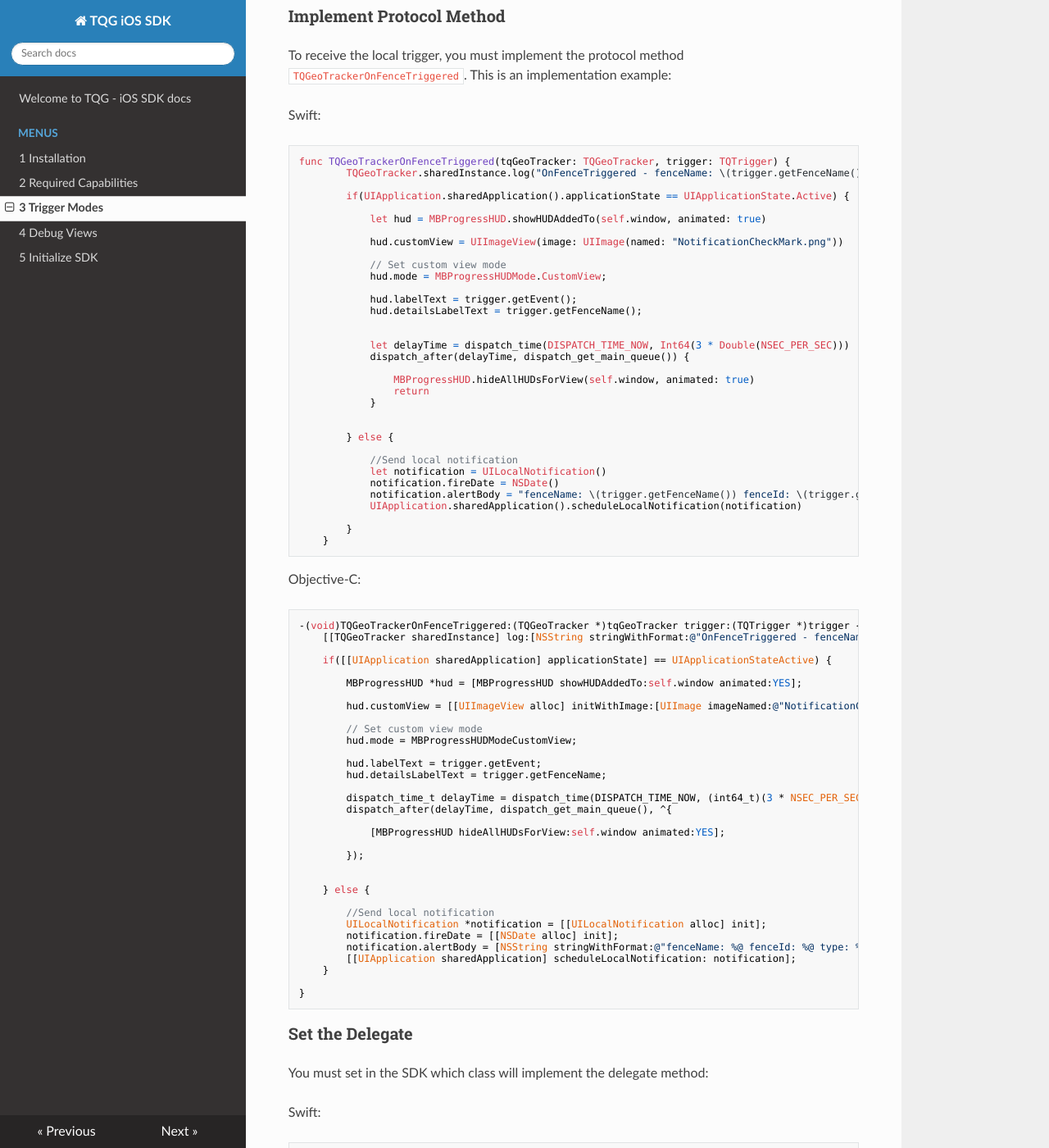
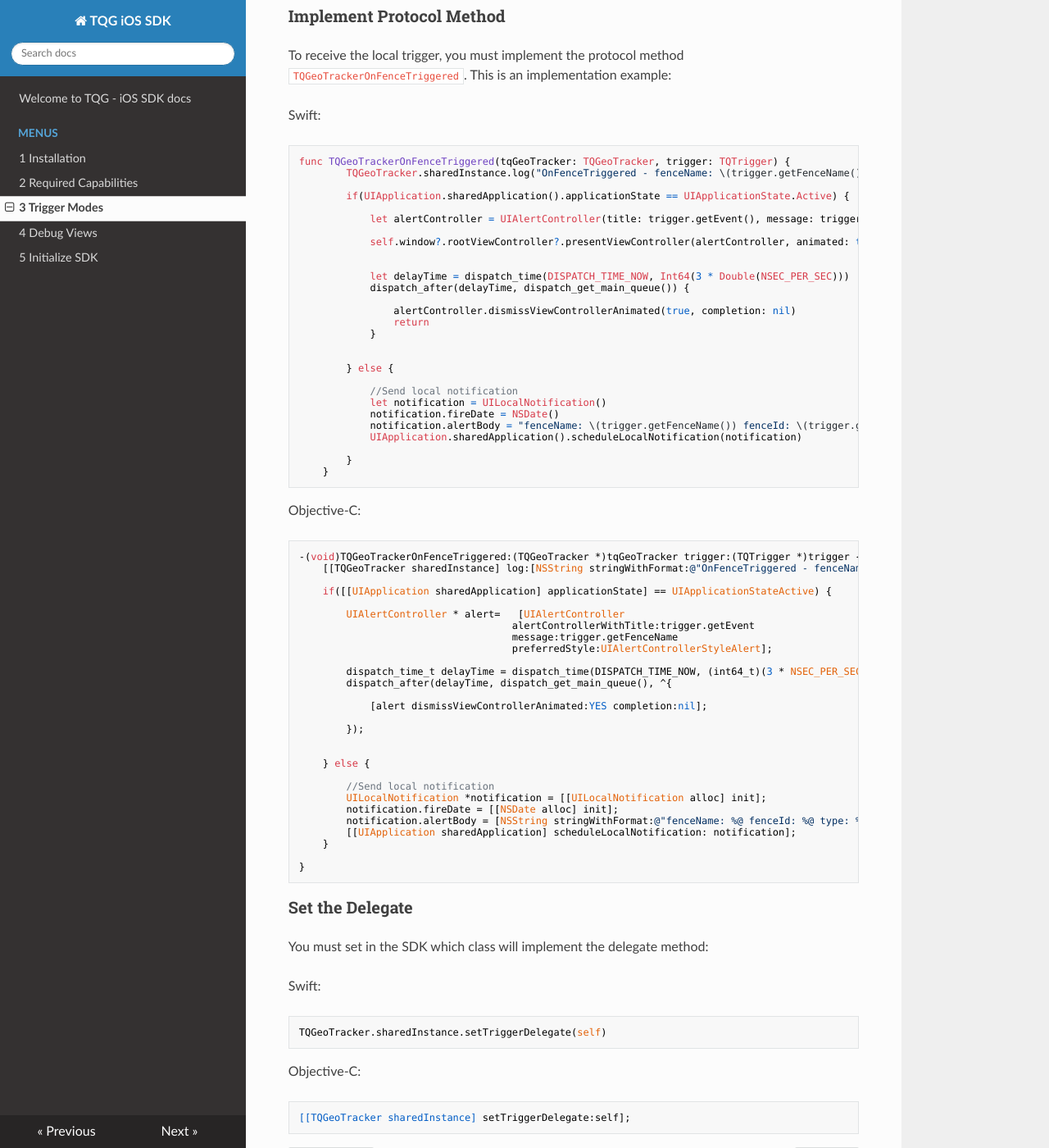
Before and after one commit to tq1/tqg-sdk-docs, an MkDocs documentation site: the page built from docs/menus/3-Trigger-Modes.md, in a window 1280 px wide and 1400 px high, scrolled down 967 px. Shown: the whole window at 82% size. Built offline with MkDocs 1.6.1, drawn with Linux system fonts in a browser that asks for light colours; nearby versions of some CDN libraries; some of the changed text lies outside the part shown.

Commit message:
Fix MBProgressHUD and delegate method

```diff
--- a/docs/menus/3-Trigger-Modes.md
+++ b/docs/menus/3-Trigger-Modes.md
@@ -46,21 +46,15 @@ func TQGeoTrackerOnFenceTriggered(tqGeoTracker: TQGeoTracker, trigger: TQTrigger
 
         if(UIApplication.sharedApplication().applicationState == UIApplicationState.Active) {
 
-            let hud = MBProgressHUD.showHUDAddedTo(self.window, animated: true)
+            let alertController = UIAlertController(title: trigger.getEvent(), message: trigger.getFenceName(), preferredStyle: .Alert)
 
-            hud.customView = UIImageView(image: UIImage(named: "NotificationCheckMark.png"))
-
-            // Set custom view mode
-            hud.mode = MBProgressHUDMode.CustomView;
-
-            hud.labelText = trigger.getEvent();
-            hud.detailsLabelText = trigger.getFenceName();
+            self.window?.rootViewController?.presentViewController(alertController, animated: true, completion: nil)
 
 
             let delayTime = dispatch_time(DISPATCH_TIME_NOW, Int64(3 * Double(NSEC_PER_SEC)))
             dispatch_after(delayTime, dispatch_get_main_queue()) {
 
-                MBProgressHUD.hideAllHUDsForView(self.window, animated: true)
+                alertController.dismissViewControllerAnimated(true, completion: nil)
                 return
             }
 
@@ -84,20 +78,15 @@ Objective-C:
 
     if([[UIApplication sharedApplication] applicationState] == UIApplicationStateActive) {
 
-        MBProgressHUD *hud = [MBProgressHUD showHUDAddedTo:self.window animated:YES];
-
-        hud.customView = [[UIImageView alloc] initWithImage:[UIImage imageNamed:@"NotificationCheckMark.png"]];
-
-        // Set custom view mode
-        hud.mode = MBProgressHUDModeCustomView;
-
-        hud.labelText = trigger.getEvent;
-        hud.detailsLabelText = trigger.getFenceName;
+        UIAlertController * alert=   [UIAlertController
+                                    alertControllerWithTitle:trigger.getEvent
+                                    message:trigger.getFenceName
+                                    preferredStyle:UIAlertControllerStyleAlert];
 
         dispatch_time_t delayTime = dispatch_time(DISPATCH_TIME_NOW, (int64_t)(3 * NSEC_PER_SEC));
         dispatch_after(delayTime, dispatch_get_main_queue(), ^{
 
-            [MBProgressHUD hideAllHUDsForView:self.window animated:YES];
+            [alert dismissViewControllerAnimated:YES completion:nil];
 
         });
 
```
Also changed, not shown: other parts of docs/menus/3-Trigger-Modes.md (+1 -1 lines).
